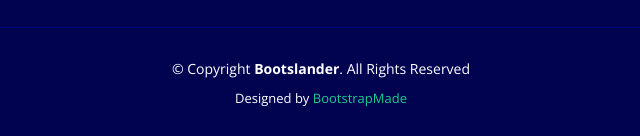
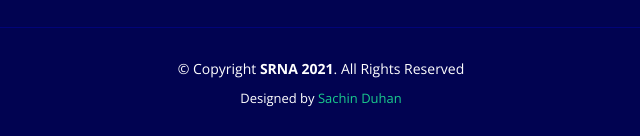
Before and after one commit to srna2020/srna2020.github.io, a plain HTML site: page index.html in a window 1280 px wide. Shown: the part 7873-8009 px from the top of the page, 319-959 px from the left. Drawn offline with nearby package versions, Linux system fonts and the light colour scheme.

Commit message:
[UPDATE] - rights

```diff
--- a/index.html
+++ b/index.html
@@ -29,13 +29,6 @@
 
     <!-- Template Main CSS File -->
     <link href="assets/css/style.css" rel="stylesheet">
-
-    <!-- =======================================================
-  * Template Name: Bootslander - v2.3.0
-  * Template URL: https://bootstrapmade.com/bootslander-free-bootstrap-landing-page-template/
-  * Author: BootstrapMade.com
-  * License: https://bootstrapmade.com/license/
-  ======================================================== -->
 </head>
 
 <body>
@@ -880,14 +873,10 @@
 
         <div class="container">
             <div class="copyright">
-                &copy; Copyright <strong><span>Bootslander</span></strong>. All Rights Reserved
+                &copy; Copyright <strong><span>SRNA 2021</span></strong>. All Rights Reserved
             </div>
             <div class="credits">
-                <!-- All the links in the footer should remain intact. -->
-                <!-- You can delete the links only if you purchased the pro version. -->
-                <!-- Licensing information: https://bootstrapmade.com/license/ -->
-                <!-- Purchase the pro version with working PHP/AJAX contact form: https://bootstrapmade.com/bootslander-free-bootstrap-landing-page-template/ -->
-                Designed by <a href="https://bootstrapmade.com/">BootstrapMade</a>
+                Designed by <a href="http://sachinduhan.me/">Sachin Duhan</a>
             </div>
         </div>
     </footer><!-- End Footer -->
```
